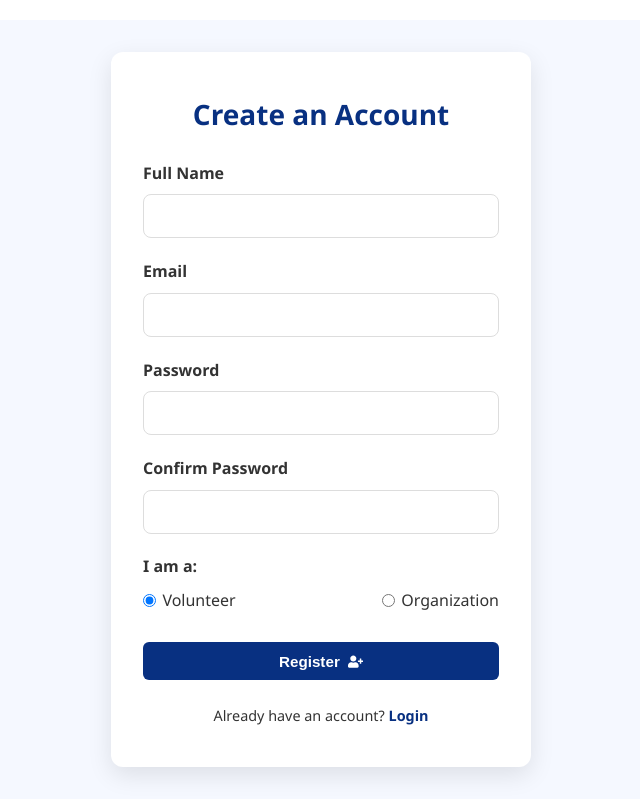
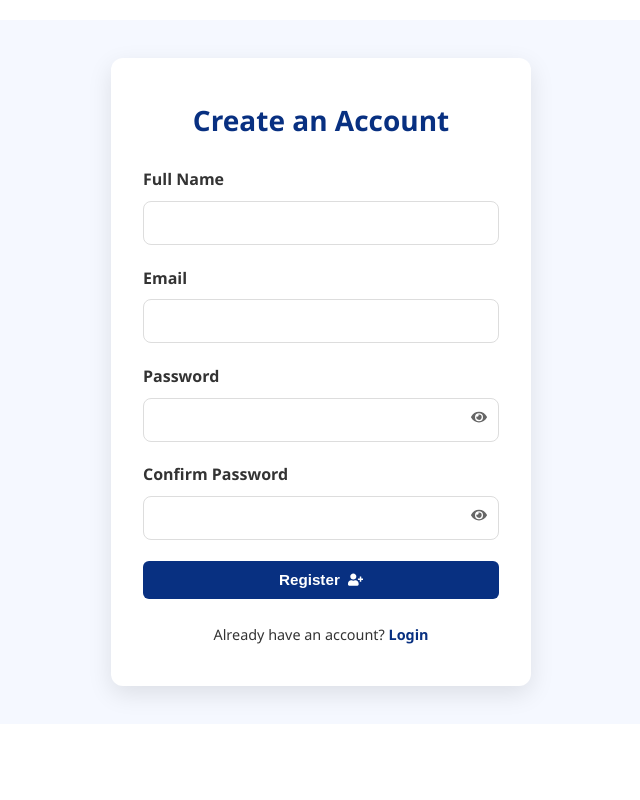
Before and after one commit to anisacuku/vullnetarizem, a React (Create React App) app in the folder frontend/: page /register in a window 1280 px wide. Shown: the whole page, without its empty margins (319-959 px from the left). Built offline with nearby package versions, Linux system fonts and the light colour scheme.

Commit message:
new commit

```diff
--- a/frontend/src/components/opportunities/RecommendedOpportunities.css
+++ b/frontend/src/components/opportunities/RecommendedOpportunities.css
@@ -12,23 +12,24 @@
   border-radius: 18px;
   padding: 1.8rem;
   box-shadow: 0 6px 24px rgba(0, 0, 0, 0.08);
-  transition: transform 0.3s ease, box-shadow 0.3s ease;
   display: flex;
   flex-direction: column;
-  justify-content: space-between;
+  justify-content: flex-start;
+  transition: transform 0.3s ease, box-shadow 0.3s ease;
   height: 100%;
+  min-height: 460px;
 }
 
 .recommendation-card:hover {
   transform: translateY(-6px);
-  box-shadow: 0 12px 32px rgba(0, 0, 0, 0.15);
+  box-shadow: 0 12px 32px rgba(0, 0, 0, 0.12);
 }
 
 /* Match Score Badge */
 .recommendation-badge {
   display: inline-flex;
   align-items: center;
-  background-color: #e7f6ec;
+  background: radial-gradient(circle at 20% 20%, #e7f6ec, #d0f0e0);
   color: #1b8f41;
   padding: 6px 12px;
   border-radius: 999px;
@@ -40,6 +41,7 @@
 .star-icon {
   color: #fbbf24;
   margin-right: 6px;
+  font-size: 0.95rem;
 }
 
 /* Title and Organization */
@@ -48,11 +50,12 @@
   margin: 0 0 0.3rem;
   font-size: 1.35rem;
   font-weight: 700;
+  line-height: 1.4;
 }
 
 .recommendation-organization {
   color: #6b7280;
-  margin-bottom: 0.75rem;
+  margin-bottom: 1rem;
   font-size: 0.9rem;
 }
 
@@ -61,16 +64,16 @@
   color: #4b5563;
   font-size: 0.95rem;
   margin-bottom: 1.2rem;
-  line-height: 1.5;
+  line-height: 1.55;
   flex-grow: 1;
 }
 
-/* Details (Location & Date) */
+/* Details */
 .recommendation-details {
   display: flex;
   flex-wrap: wrap;
   gap: 10px;
-  margin-bottom: 1rem;
+  margin-bottom: 1.1rem;
 }
 
 .recommendation-detail {
@@ -86,11 +89,12 @@
 
 .detail-icon {
   color: #2563eb;
+  font-size: 0.9rem;
 }
 
 /* Match Sections */
 .match-highlights {
-  margin-bottom: 1rem;
+  margin-bottom: 1.2rem;
 }
 
 .matches-title {
@@ -180,9 +184,14 @@
   margin: 2rem auto;
 }
 
-/* Responsive Grid */
+/* Responsive Layout */
 @media (max-width: 768px) {
   .recommendations-grid {
     grid-template-columns: 1fr;
   }
+
+  .recommendation-card {
+    padding: 1.5rem;
+    min-height: auto;
+  }
 }
--- a/frontend/src/pages/AuthForm.css
+++ b/frontend/src/pages/AuthForm.css
@@ -54,6 +54,28 @@
 .auth-input:focus {
   outline: none;
   border-color: #083081;
+}
+
+/* Password Toggle Styling */
+.password-wrapper {
+  position: relative;
+  display: flex;
+  align-items: center;
+}
+
+.password-wrapper input {
+  width: 100%;
+  padding-right: 2.5rem; /* Add space for the icon */
+}
+
+.toggle-password-icon {
+  position: absolute;
+  right: 12px;
+  top: 50%;
+  transform: translateY(-50%);
+  cursor: pointer;
+  color: #666;
+  font-size: 1rem;
 }
 
 /* RADIO BUTTON STYLING */
--- a/frontend/src/pages/LoginPage.js
+++ b/frontend/src/pages/LoginPage.js
@@ -1,6 +1,6 @@
 import React, { useState, useContext, useEffect } from 'react';
 import { useNavigate, Link } from 'react-router-dom';
-import { FaSignInAlt } from 'react-icons/fa';
+import { FaSignInAlt, FaEye, FaEyeSlash } from 'react-icons/fa';
 import axios from 'axios';
 import { AuthContext } from '../context/AuthContext';
 import './AuthForm.css';
@@ -9,15 +9,14 @@
 function LoginPage() {
   const [email, setEmail] = useState('');
   const [password, setPassword] = useState('');
+  const [showPassword, setShowPassword] = useState(false);
   const [error, setError] = useState('');
   const [isLoading, setIsLoading] = useState(false);
   const { login, isAuthenticated } = useContext(AuthContext);
   const navigate = useNavigate();
 
   useEffect(() => {
-    console.log('Authentication status changed:', isAuthenticated);
     if (isAuthenticated) {
-      console.log('Navigating to home');
       navigate('/');
     }
   }, [isAuthenticated, navigate]);
@@ -31,8 +30,6 @@
       const formData = new URLSearchParams();
       formData.append('username', email);
       formData.append('password', password);
-
-      console.log('Attempting login with:', email);
 
       const response = await axios.post(`${API_BASE_URL}/auth/token`, formData, {
         headers: { 'Content-Type': 'application/x-www-form-urlencoded' },
@@ -48,13 +45,7 @@
         token,
       };
 
-      console.log('Login successful, calling login function');
-      await login(userData);  // Ensure this is awaited
-
-      console.log('Login function completed');
-
-      // Optional: Explicit navigation if needed
-      // navigate('');
+      await login(userData);
     } catch (err) {
       console.error('Login error:', err);
       if (err.response?.status === 401) {
@@ -85,13 +76,21 @@
           </div>
           <div className="form-group">
             <label>Password</label>
+            <div className="password-wrapper">
               <input
-              type="password"
+                type={showPassword ? 'text' : 'password'}
                 value={password}
                 onChange={(e) => setPassword(e.target.value)}
                 required
                 className="auth-input"
               />
+              <span
+                className="toggle-password-icon"
+                onClick={() => setShowPassword(!showPassword)}
+              >
+                {showPassword ? <FaEyeSlash /> : <FaEye />}
+              </span>
+            </div>
           </div>
           <button type="submit" className="auth-button" disabled={isLoading}>
             {isLoading ? 'Logging in...' : 'Login'}
--- a/frontend/src/pages/RegisterPage.js
+++ b/frontend/src/pages/RegisterPage.js
@@ -1,8 +1,7 @@
-// src/pages/RegisterPage.js
 import React, { useState, useContext } from 'react';
 import { useNavigate, Link } from 'react-router-dom';
 import { motion } from 'framer-motion';
-import { FaUserPlus } from 'react-icons/fa';
+import { FaUserPlus, FaEye, FaEyeSlash } from 'react-icons/fa';
 import axios from 'axios';
 import API_BASE_URL from '../config';
 import { AuthContext } from '../context/AuthContext';
@@ -14,9 +13,11 @@
     email: '',
     password: '',
     confirmPassword: '',
-    userType: 'volunteer'
+    userType: 'volunteer' // Always volunteer
   });
 
+  const [showPassword, setShowPassword] = useState(false);
+  const [showConfirmPassword, setShowConfirmPassword] = useState(false);
   const [error, setError] = useState('');
   const navigate = useNavigate();
   const { login } = useContext(AuthContext);
@@ -44,14 +45,14 @@
         name: formData.name,
         email: formData.email,
         password: formData.password,
-        user_type: formData.userType
+        user_type: 'volunteer' // Always volunteer
       });
 
       // 2. Auto-login
       await login({ email: formData.email, password: formData.password });
 
       // 3. Redirect to dashboard
-      navigate('/dashboard');
+      navigate('/');
     } catch (err) {
       setError(err.response?.data?.detail || 'Registration failed');
     }
@@ -80,6 +81,7 @@
               className="auth-input"
             />
           </div>
+
           <div className="form-group">
             <label htmlFor="email">Email</label>
             <input
@@ -92,10 +94,12 @@
               className="auth-input"
             />
           </div>
+
           <div className="form-group">
             <label htmlFor="password">Password</label>
+            <div className="password-wrapper">
               <input
-              type="password"
+                type={showPassword ? 'text' : 'password'}
                 id="password"
                 name="password"
                 value={formData.password}
@@ -103,11 +107,17 @@
                 required
                 className="auth-input"
               />
+              <span onClick={() => setShowPassword(!showPassword)} className="toggle-password-icon">
+                {showPassword ? <FaEyeSlash /> : <FaEye />}
+              </span>
             </div>
+          </div>
+
           <div className="form-group">
             <label htmlFor="confirmPassword">Confirm Password</label>
+            <div className="password-wrapper">
               <input
-              type="password"
+                type={showConfirmPassword ? 'text' : 'password'}
                 id="confirmPassword"
                 name="confirmPassword"
                 value={formData.confirmPassword}
@@ -115,36 +125,20 @@
                 required
                 className="auth-input"
               />
-          </div>
-          <div className="form-group">
-            <label>I am a:</label>
-            <div className="radio-group">
-              <label>
-                <input
-                  type="radio"
-                  name="userType"
-                  value="volunteer"
-                  checked={formData.userType === 'volunteer'}
-                  onChange={handleChange}
-                />
-                Volunteer
-              </label>
-              <label>
-                <input
-                  type="radio"
-                  name="userType"
-                  value="organization"
-                  checked={formData.userType === 'organization'}
-                  onChange={handleChange}
-                />
-                Organization
-              </label>
+              <span onClick={() => setShowConfirmPassword(!showConfirmPassword)} className="toggle-password-icon">
+                {showConfirmPassword ? <FaEyeSlash /> : <FaEye />}
+              </span>
             </div>
           </div>
+
+          {/* Hidden input to enforce volunteer user type */}
+          <input type="hidden" name="userType" value="volunteer" />
+
           <button type="submit" className="auth-button">
             Register <FaUserPlus style={{ marginLeft: '8px' }} />
           </button>
         </form>
+
         <p className="auth-footer">
           Already have an account? <Link to="/login">Login</Link>
         </p>
```
Lines whose indentation alone changed are shown as unchanged.
